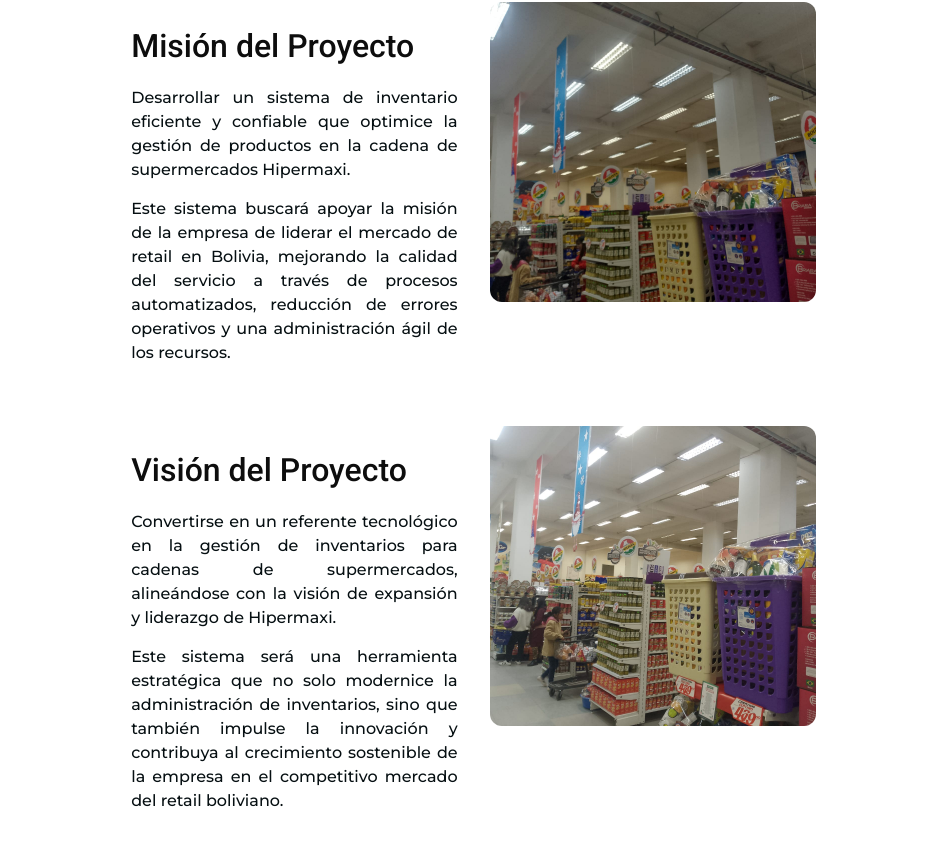
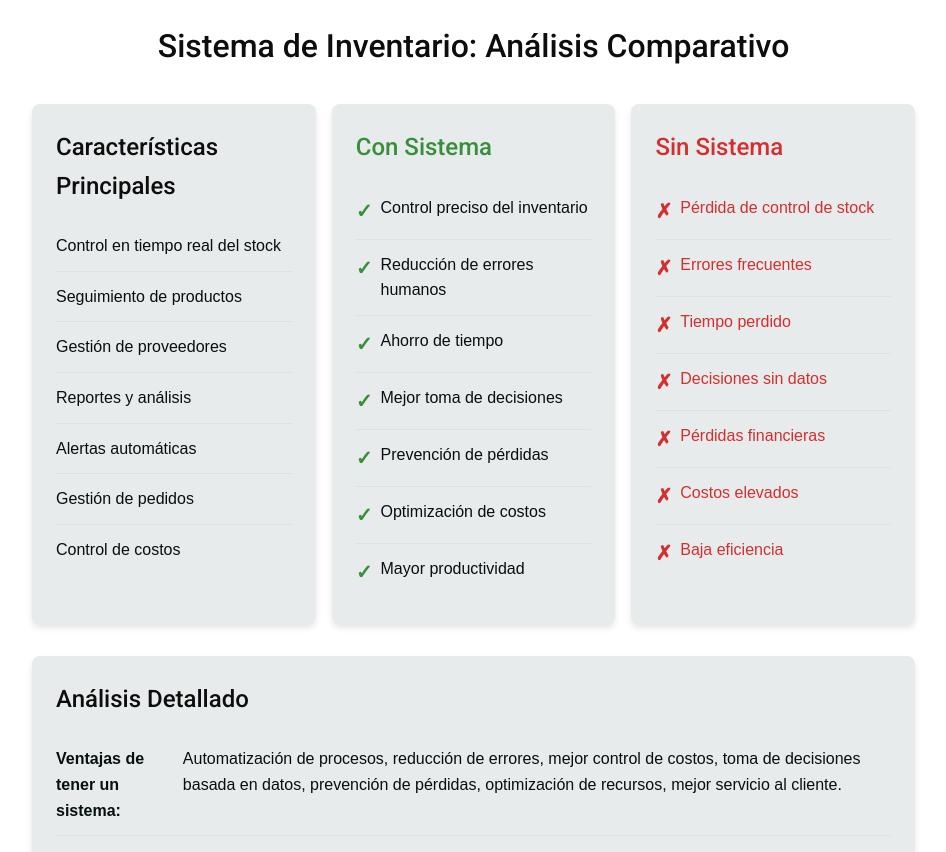
Before and after one commit to freddyvelarde/hipermaxi-inventario, a React (Vite) app: page /inicio in a window 1280 px wide. Shown: the part 1642-2494 px from the top of the page, without its empty margins (320-1266 px from the left). Built offline with nearby package versions, Linux system fonts and the light colour scheme.

Commit message:
adding logo, and some little changes in pages

```diff
--- a/index.html
+++ b/index.html
@@ -2,7 +2,8 @@
 <html lang="en">
   <head>
     <meta charset="UTF-8" />
-    <link rel="icon" type="image/svg+xml" href="/vite.svg" />
+    <!-- <link rel="icon" type="image/svg+xml" href="/vite.svg" /> -->
+    <link rel="icon" type="image/png" href="logo.png" />
     <meta name="viewport" content="width=device-width, initial-scale=1.0" />
     <title>Gestion de invertarios - Hipermaxi</title>
     <!-- fonts-->
--- a/src/pages/Home/Home.jsx
+++ b/src/pages/Home/Home.jsx
@@ -80,44 +80,6 @@ const Home = () => {
         </BannerContainer>
       </BodyContainer>
 
-      <BodyContainer id="mision">
-        <TextSection>
-          <h1>Misión del Proyecto</h1>
-          <p>
-            Desarrollar un sistema de inventario eficiente y confiable que
-            optimice la gestión de productos en la cadena de supermercados
-            Hipermaxi.{" "}
-          </p>
-          <p>
-            Este sistema buscará apoyar la misión de la empresa de liderar el
-            mercado de retail en Bolivia, mejorando la calidad del servicio a
-            través de procesos automatizados, reducción de errores operativos y
-            una administración ágil de los recursos.
-          </p>
-        </TextSection>
-        <BannerContainer>
-          <img src={inv2} alt="Vista del sistema de inventario en desarrollo" />
-        </BannerContainer>
-      </BodyContainer>
-      <BodyContainer id="vision">
-        <TextSection>
-          <h1>Visión del Proyecto</h1>
-          <p>
-            Convertirse en un referente tecnológico en la gestión de inventarios
-            para cadenas de supermercados, alineándose con la visión de
-            expansión y liderazgo de Hipermaxi.
-          </p>
-          <p>
-            Este sistema será una herramienta estratégica que no solo modernice
-            la administración de inventarios, sino que también impulse la
-            innovación y contribuya al crecimiento sostenible de la empresa en
-            el competitivo mercado del retail boliviano.
-          </p>
-        </TextSection>
-        <BannerContainer>
-          <img src={inv3} alt="Vista del sistema de inventario en desarrollo" />
-        </BannerContainer>
-      </BodyContainer>
       <InventoryComparison />
       <div className="cards">
         <Card
--- a/src/pages/MarcoTeorico/Foda.jsx
+++ b/src/pages/MarcoTeorico/Foda.jsx
@@ -12,7 +12,7 @@ export const Foda = () => {
             <li>Analisis Foda</li>
           </ul>
         </BreadcrumbNav>
-        <h2 id="foda">1.2.7 Análisis FODA</h2>
+        <h3 id="foda">1.4 Análisis FODA</h3>
         <p>
           El análisis FODA muestra las fortalezas de Hipermaxi como su variedad
           de productos y su personal capacitado, mientras que las amenazas
--- a/src/pages/MarcoTeorico/Grupo.jsx
+++ b/src/pages/MarcoTeorico/Grupo.jsx
@@ -14,7 +14,7 @@ export const Grupo = () => {
             <li>Grupo de Interés</li>
           </ul>
         </BreadcrumbNav>
-        <h2 id="grupo">1.2.4 Grupos de Interés</h2>
+        <h3 id="grupo">1.3 Grupos de Interés</h3>
         <p>
           Hipermaxi gestiona diferentes grupos de interés, tanto internos como
           externos, asegurando relaciones duraderas con empleados, proveedores,
--- /dev/null
+++ b/src/pages/MarcoTeorico/Mision.jsx
@@ -0,0 +1,36 @@
+import PageNavigation from "../../components/PageNavigation/PageNavigation";
+import MarcoTeoricoPageStyled, { BreadcrumbNav } from "./MarcoTeoricoStyled";
+
+export const Mision = () => {
+  return (
+    <MarcoTeoricoPageStyled>
+      <BreadcrumbNav>
+        <ul>
+          <li>Marco Teorico</li>
+          <li>Mision</li>
+        </ul>
+      </BreadcrumbNav>
+      <h3 id="ante">1.7 Mision</h3>
+      <p>
+        Desarrollar un sistema de inventario eficiente y confiable que optimice
+        la gestión de productos en la cadena de supermercados Hipermaxi.{" "}
+      </p>
+      <p>
+        Este sistema buscará apoyar la misión de la empresa de liderar el
+        mercado de retail en Bolivia, mejorando la calidad del servicio a través
+        de procesos automatizados, reducción de errores operativos y una
+        administración ágil de los recursos.
+      </p>
+      <PageNavigation
+        leftPage={{
+          name: "Plateamiento del Problema",
+          path: "/marco-teorico/planteamiento_del_problema",
+        }}
+        rightPage={{
+          name: "Vision",
+          path: "/marco-teorico/vision",
+        }}
+      />
+    </MarcoTeoricoPageStyled>
+  );
+};
--- a/src/pages/MarcoTeorico/ModeloNegocio.jsx
+++ b/src/pages/MarcoTeorico/ModeloNegocio.jsx
@@ -14,7 +14,7 @@ export const ModeloNegocio = () => {
             <li>Modelo de negocio</li>
           </ul>
         </BreadcrumbNav>
-        <h2 id="negocio">1.2.8 Modelo de Negocio</h2>
+        <h3 id="negocio">1.5 Modelo de Negocio</h3>
         <p>
           El modelo de negocio de Hipermaxi incluye una propuesta de valor
           basada en calidad y precios competitivos, y se enfoca en segmentos de
--- a/src/pages/MarcoTeorico/Problema.jsx
+++ b/src/pages/MarcoTeorico/Problema.jsx
@@ -10,20 +10,21 @@ export const Problema = () => {
           <li>Planteamiento del problema</li>
         </ul>
       </BreadcrumbNav>
-      <section>
-        <h2 id="plante">1.3 Planteamiento del Problema</h2>
-        <p>
-          Los clientes de Hipermaxi enfrentan dificultades para encontrar
-          productos específicos en la tienda, lo que afecta la experiencia de
-          compra tanto en línea como en físico.
-        </p>
-      </section>
+      <h3 id="plante">1.6 Planteamiento del Problema</h3>
+      <p>
+        Los clientes de Hipermaxi enfrentan dificultades para encontrar
+        productos específicos en la tienda, lo que afecta la experiencia de
+        compra tanto en línea como en físico.
+      </p>
       <PageNavigation
         leftPage={{
           name: "Modelo de Negocio",
           path: "/marco-teorico/modelo_negocio",
         }}
-        rightPage={null}
+        rightPage={{
+          name: "Mision",
+          path: "/marco-teorico/mision",
+        }}
       />
     </MarcoTeoricoPageStyled>
   );
--- /dev/null
+++ b/src/pages/MarcoTeorico/Vision.jsx
@@ -0,0 +1,31 @@
+import PageNavigation from "../../components/PageNavigation/PageNavigation";
+import MarcoTeoricoPageStyled, { BreadcrumbNav } from "./MarcoTeoricoStyled";
+
+export const Vision = () => {
+  return (
+    <MarcoTeoricoPageStyled>
+      <BreadcrumbNav>
+        <ul>
+          <li>Marco Teorico</li>
+          <li>Vision</li>
+        </ul>
+      </BreadcrumbNav>
+      <h3 id="ante">1.8 Vision</h3>
+      <p>
+        Convertirse en un referente tecnológico en la gestión de inventarios
+        para cadenas de supermercados, alineándose con la visión de expansión y
+        liderazgo de Hipermaxi.
+      </p>
+      <p>
+        Este sistema será una herramienta estratégica que no solo modernice la
+        administración de inventarios, sino que también impulse la innovación y
+        contribuya al crecimiento sostenible de la empresa en el competitivo
+        mercado del retail boliviano.
+      </p>
+      <PageNavigation
+        leftPage={{ name: "Mision", path: "/marco-teorico/mision" }}
+        rightPage={null}
+      />
+    </MarcoTeoricoPageStyled>
+  );
+};
--- a/src/routes.jsx
+++ b/src/routes.jsx
@@ -19,6 +19,8 @@ import { Grupo } from "./pages/MarcoTeorico/Grupo";
 import { Foda } from "./pages/MarcoTeorico/Foda";
 import { ModeloNegocio } from "./pages/MarcoTeorico/ModeloNegocio";
 import { Problema } from "./pages/MarcoTeorico/Problema";
+import { Vision } from "./pages/MarcoTeorico/Vision";
+import { Mision } from "./pages/MarcoTeorico/Mision";
 
 const useRouter = () => {
   const { dashboardLayoutActive } = useMiniDashboardActive();
@@ -186,6 +188,22 @@ const useRouter = () => {
             </PageStyled>
           ),
         },
+        {
+          path: "/marco-teorico/vision",
+          element: (
+            <PageStyled state={dashboardLayoutActive}>
+              <Vision />
+            </PageStyled>
+          ),
+        },
+        {
+          path: "/marco-teorico/mision",
+          element: (
+            <PageStyled state={dashboardLayoutActive}>
+              <Mision />
+            </PageStyled>
+          ),
+        },
       ],
     },
   ]);
--- a/src/sections/DashboardLayout/links.js
+++ b/src/sections/DashboardLayout/links.js
@@ -118,6 +118,8 @@ export const links = [
       { name: "Modelo de negocio", link: "modelo_negocio" },
 
       { name: "Planteamiento de Problema", link: "planteamiento_del_problema" },
+      { name: "Mision", link: "mision" },
+      { name: "Vision", link: "vision" },
     ],
   },
   {
```
Also changed, not shown: public/logo.png (added).
